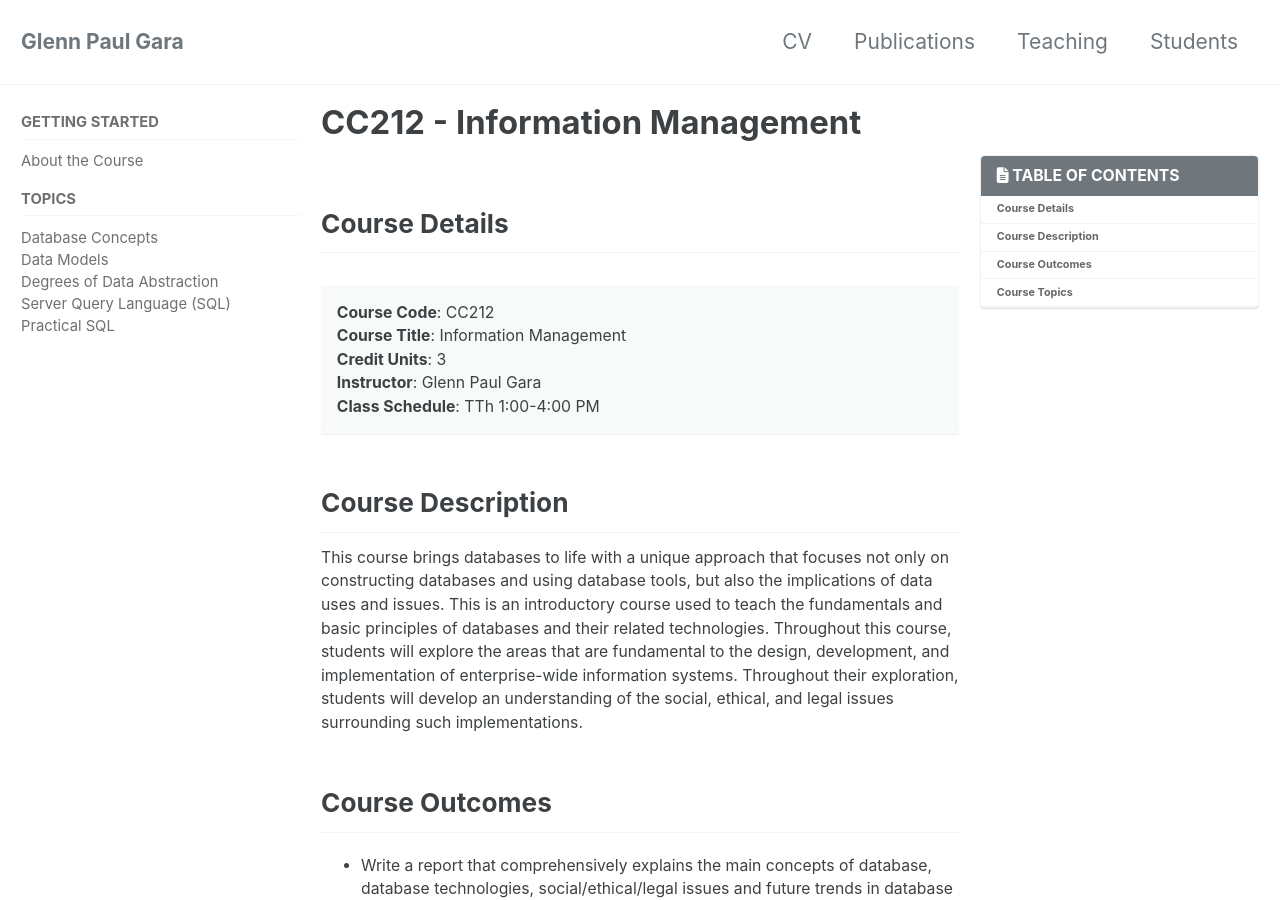
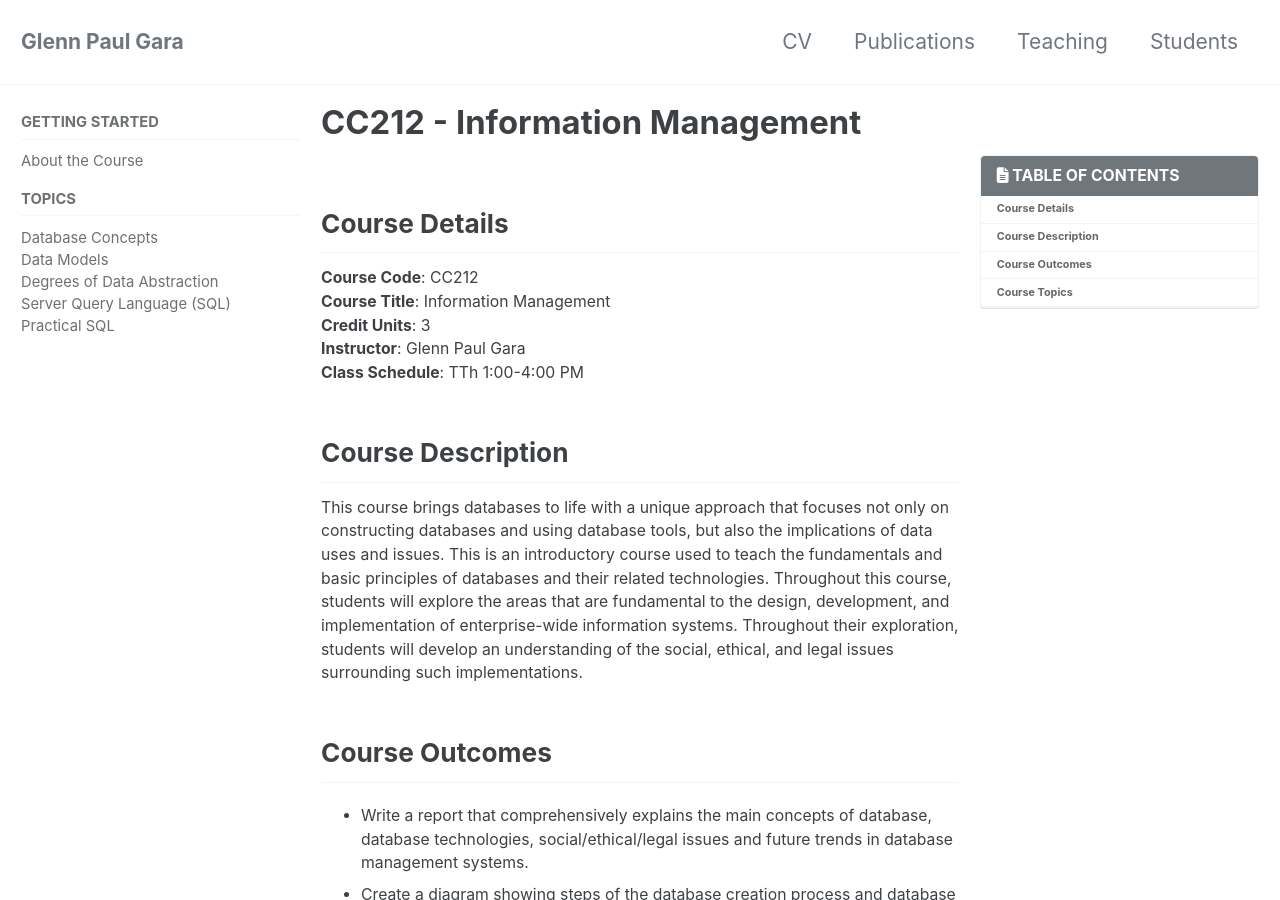
Before and after one commit to glenngara/glenngara.github.io, a Jekyll site: the page built from _pages/teaching/cc212/main.md, in a window 1280 px wide and 900 px high. Built offline with Jekyll 4.4.1, drawn with Linux system fonts in a browser that asks for light colours; cached includes are drawn as plain includes; nearby versions of some CDN libraries.

Commit message:
Update main.md

```diff
--- a/_pages/teaching/cc212/main.md
+++ b/_pages/teaching/cc212/main.md
@@ -9,13 +9,11 @@ toc_label: "TABLE OF CONTENTS"
 ---
 
 ## Course Details
-<p class="notice">
-<strong>Course Code</strong>: CC212 <br>
-<strong>Course Title</strong>: Information Management <br>
-<strong>Credit Units</strong>: 3 <br>
-<strong>Instructor</strong>: Glenn Paul Gara <br>
-<strong>Class Schedule</strong>: TTh 1:00-4:00 PM
-</p>
+**Course Code**: CC212
+**Course Title**: Information Management
+**Credit Units**: 3
+**Instructor**: Glenn Paul Gara
+**Class Schedule**: TTh 1:00-4:00 PM
 
 ## Course Description
 This course brings databases to life with a unique approach that focuses not only on constructing databases and using database tools, but also the implications of data uses and issues. This is an introductory course used to teach the fundamentals and basic principles of databases and their related technologies. Throughout this course, students will explore the areas that are fundamental to the design, development, and implementation of enterprise-wide information systems. Throughout their exploration, students will develop an understanding of the social, ethical, and legal issues surrounding such implementations.
```
